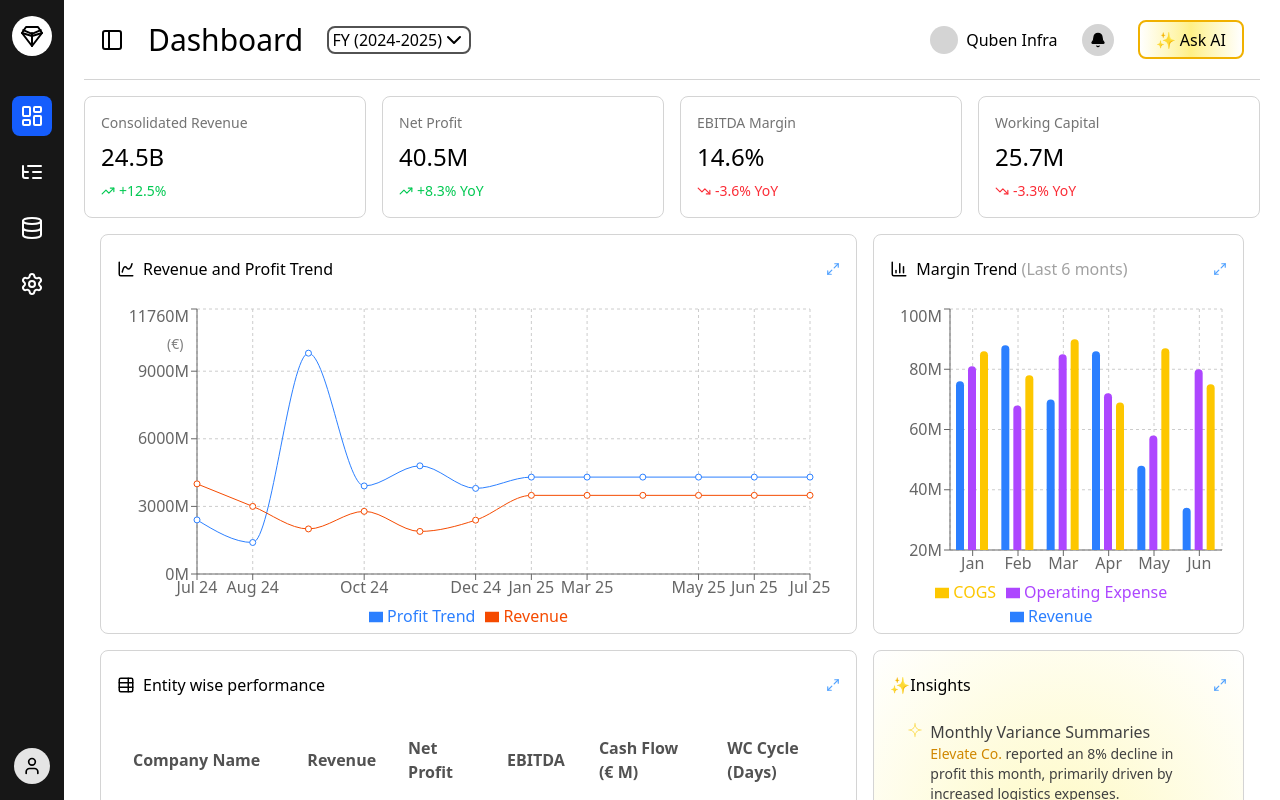
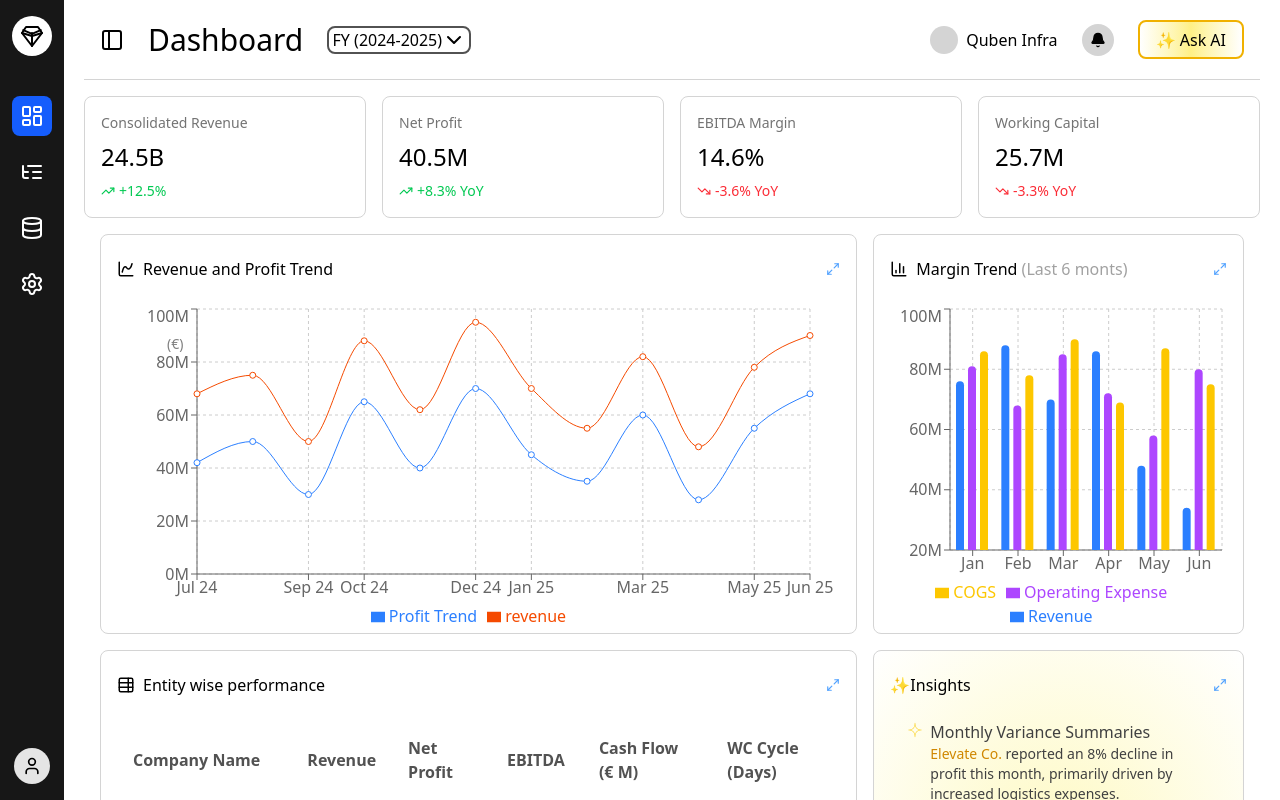
Before and after one commit to 10Yash10/Assignment-Project, a Next.js app: page /dashboard in a window 1280 px wide. Shown: the top 800 px of the page. Built offline with nearby package versions, Linux system fonts and the light colour scheme.

Commit message:
finalized dashboard - 2

```diff
--- a/src/app/dashboard/page.tsx
+++ b/src/app/dashboard/page.tsx
@@ -1,12 +1,16 @@
+"use client";
 import BarGraphComp from "@/components/ui/BarGraphComp";
 import Header from "@/components/ui/Header";
 import InfoCard from "@/components/ui/InfoCard";
 import LineChartComp from "@/components/ui/LineChart";
 import { ChartColumn, ChartSpline, Maximize, Maximize2, TableProperties, TrendingDown, TrendingUp } from "lucide-react";
 import { companyData } from "@/data/companies";
+import { lineChartData } from "@/data/linechart";
 import Image from "next/image";
+import { useState } from "react";
 
 const page = () => {
+    const [year, setYear] = useState("2024-2025");
     const wcCycleDays = [52, 76, 45, 88, 25, 36, 55, 65, 70, 40, 80, 30, 60, 50, 75, 48, 58, 68, 78, 88, 98, 28, 38, 48];
     const cashFlowData = ['150M', '100M', '200M', '50M', '300M', '80M', '140M', '40M', '250M', '90M', '180M', '60M', '220M', '70M', '280M', '85M', '150M', '45M', '240M', '100M', '190M', '55M', '230M', '65M'];
     const highlightCompanyName = (desc: string, companyName: string) => {
@@ -40,9 +44,17 @@ const page = () => {
             gain: "-3.3% YoY",
         },
     ]
+
+    const handleYearChange = (newYear: string) => {
+        setYear(newYear);
+    };
+
+    const chartData = lineChartData[year as keyof typeof lineChartData] || [];
+    console.log("chartData", chartData);
+
     return (
         <div>
-            <Header title="Dashboard" />
+            <Header title="Dashboard" selectedYear={year} onYearChange={handleYearChange} />
             {/* information in box */}
             <div className="mt-4 flex flex-wrap flex-row gap-4">
                 {boxInformation.map((item) => (
@@ -65,7 +77,7 @@ const page = () => {
                         <Maximize2 className="text-blue-400" size={14} />
                     </div>
                     <div className="h-[90%]">
-                        <LineChartComp />
+                        <LineChartComp data={chartData} />
                     </div>
                 </div>
 
@@ -164,7 +176,7 @@ const page = () => {
                                 desc: "Analysts predict a 10% growth in revenue for Elevate Co. next quarter, as new partnerships are expected to enhance market reach.",
                                 company: "Elevate Co."
                             }].map((item) => (
-                                <li className="mb-4">
+                                <li key={item.id} className="mb-4">
                                     <h1 className="text-md text-neutral-700 font-regular">{item.heading}</h1>
                                     <p className="text-sm text-neutral-700 font-regular" dangerouslySetInnerHTML={{ __html: highlightCompanyName(item.desc, item.company) }}></p>
                                 </li>
--- a/src/components/ui/Header.tsx
+++ b/src/components/ui/Header.tsx
@@ -1,14 +1,14 @@
 import { Bell, PanelRight } from "lucide-react";
 import YearSelector from "./YearSelector";
 
-const Header = ({ title, showYearSelector = true }: { title: string, showYearSelector?: boolean }) => {
+const Header = ({ title, showYearSelector = true, selectedYear, onYearChange }: { title: string, showYearSelector?: boolean, selectedYear?: string, onYearChange?: (year: string) => void }) => {
     return (
         <nav className="w-full h-20 border-b bg-white border-b-neutral-300 flex justify-between">
             {/* main logo and year selector */}
             <div className="h-full flex items-center gap-6 ml-4">
                 <PanelRight className="rotate-180" strokeWidth={2} />
                 <h1 className="text-3xl font-medium">{title}</h1>
-                {showYearSelector && <YearSelector />}
+                {showYearSelector && <YearSelector selectedYear={selectedYear} onYearChange={onYearChange} />}
             </div>
 
             {/* company name, notification and ai feature */}
--- a/src/components/ui/LineChart.tsx
+++ b/src/components/ui/LineChart.tsx
@@ -1,86 +1,12 @@
-"use client";
+'use client';
 
 import { LineChart, Line, XAxis, YAxis, CartesianGrid, Tooltip, Legend, ResponsiveContainer } from 'recharts';
 
-const data = [
-    {
-        name: 'Jul 24',
-        Revenue: 4000,
-        "Profit Trend": 2400,
-        amt: 2400,
-    },
-    {
-        name: 'Aug 24',
-        Revenue: 3000,
-        "Profit Trend": 1398,
-        amt: 2210,
-    },
-    {
-        name: 'Sept 24',
-        Revenue: 2000,
-        "Profit Trend": 9800,
-        amt: 2290,
-    },
-    {
-        name: 'Oct 24',
-        Revenue: 2780,
-        "Profit Trend": 3908,
-        amt: 2000,
-    },
-    {
-        name: 'Nov 24',
-        Revenue: 1890,
-        "Profit Trend": 4800,
-        amt: 2181,
-    },
-    {
-        name: 'Dec 24',
-        Revenue: 2390,
-        "Profit Trend": 3800,
-        amt: 2500,
-    },
-    {
-        name: 'Jan 25',
-        Revenue: 3490,
-        "Profit Trend": 4300,
-        amt: 2100,
-    },
-    {
-        name: 'Mar 25',
-        Revenue: 3490,
-        "Profit Trend": 4300,
-        amt: 2100,
-    },
-    {
-        name: 'Apr 25',
-        Revenue: 3490,
-        "Profit Trend": 4300,
-        amt: 2100,
-    },
-    {
-        name: 'May 25',
-        Revenue: 3490,
-        "Profit Trend": 4300,
-        amt: 2100,
-    },
-    {
-        name: 'Jun 25',
-        Revenue: 3490,
-        "Profit Trend": 4300,
-        amt: 2100,
-    },
-    {
-        name: 'Jul 25',
-        Revenue: 3490,
-        "Profit Trend": 4300,
-        amt: 2100,
-    },
-];
-
-export default function LineChartComp() {
+export default function LineChartComp({ data }: { data: any[] }) {
     return (
         <ResponsiveContainer width="100%" height="100%">
             <LineChart
+                key={JSON.stringify(data)} // Add key to force re-render
                 width={500}
                 height={300}
                 data={data}
@@ -92,7 +18,7 @@ export default function LineChartComp() {
                 }}
             >
                 <CartesianGrid strokeDasharray="3 3" />
-                <XAxis dataKey="name" />
+                <XAxis dataKey="month" />
                 <YAxis
                     tickFormatter={(value) => `${value}M`}
                     label={{
@@ -101,12 +27,13 @@ export default function LineChartComp() {
                         offset: 30,
                         style: { textAnchor: "start", fontSize: 14 }
                     }}
-                    domain={[0, (dataMax) => dataMax * 1.2]}
+                    domain={[0, 100]}
+                    ticks={[0, 20, 40, 60, 80, 100]}
                 />
                 <Tooltip />
                 <Legend iconType='rect' />
                 <Line type="monotone" dataKey={"Profit Trend"} stroke="oklch(62.3% 0.214 259.815)" activeDot={{ r: 4 }} />
-                <Line type="monotone" dataKey="Revenue" stroke="oklch(64.6% 0.222 41.116)" activeDot={{ r: 4 }} />
+                <Line type="monotone" dataKey="revenue" stroke="oklch(64.6% 0.222 41.116)" activeDot={{ r: 4 }} />
             </LineChart>
         </ResponsiveContainer>
     );
--- a/src/components/ui/YearSelector.tsx
+++ b/src/components/ui/YearSelector.tsx
@@ -2,16 +2,15 @@
 import { ChevronDown, ChevronUp } from "lucide-react";
 import { useState } from "react";
 
-const YearSelector = () => {
-    const [year, setYear] = useState("2024-2025");
+const YearSelector = ({ selectedYear, onYearChange }: { selectedYear?: string, onYearChange?: (year: string) => void }) => {
     const [dropdown, setDropdown] = useState<boolean>(false);
-    const years = ["2023-2024", "2022-2023", "2021-2022", "2020-2021"];
+    const years = ["2024-2025", "2023-2024", "2022-2023"];
     return (
         <div>
             <button onClick={() => setDropdown(!dropdown)} className="h-[50%] w-36 border-2 border-neutral-600 rounded-lg cursor-pointer flex items-center justify-center text-md">
-                FY {"(" + year + ")"} {dropdown ? <ChevronUp /> : <ChevronDown />}</button>
+                FY {("(" + selectedYear + ")")} {dropdown ? <ChevronUp /> : <ChevronDown />}</button>
             {dropdown && <div className="w-36 absolute mt-2 h-auto rounded-lg border-2 border-neutral-600 bg-white overflow-hidden">
-                {years.map((item) => (<button className="w-full px-4 py-2 hover:bg-neutral-300 cursor-pointer" onClick={() => { setYear(item); setDropdown(false) }}>{item}</button>))}
+                {years.map((item) => (<button key={item} className="w-full px-4 py-2 hover:bg-neutral-300 cursor-pointer" onClick={() => { if(onYearChange) onYearChange(item); setDropdown(false) }}>{item}</button>))}
             </div>}
         </div>
     )
--- /dev/null
+++ b/src/data/linechart.ts
@@ -0,0 +1,44 @@
+export const lineChartData = {
+    "2024-2025": [
+        { month: "Jul 24", revenue: 68, "Profit Trend": 42 },
+        { month: "Aug 24", revenue: 75, "Profit Trend": 50 },
+        { month: "Sep 24", revenue: 50, "Profit Trend": 30 },
+        { month: "Oct 24", revenue: 88, "Profit Trend": 65 },
+        { month: "Nov 24", revenue: 62, "Profit Trend": 40 },
+        { month: "Dec 24", revenue: 95, "Profit Trend": 70 },
+        { month: "Jan 25", revenue: 70, "Profit Trend": 45 },
+        { month: "Feb 25", revenue: 55, "Profit Trend": 35 },
+        { month: "Mar 25", revenue: 82, "Profit Trend": 60 },
+        { month: "Apr 25", revenue: 48, "Profit Trend": 28 },
+        { month: "May 25", revenue: 78, "Profit Trend": 55 },
+        { month: "Jun 25", revenue: 90, "Profit Trend": 68 },
+    ],
+    "2023-2024": [
+        { month: "Jul 23", revenue: 45, "Profit Trend": 25 },
+        { month: "Aug 23", revenue: 60, "Profit Trend": 40 },
+        { month: "Sep 23", revenue: 72, "Profit Trend": 50 },
+        { month: "Oct 23", revenue: 38, "Profit Trend": 18 },
+        { month: "Nov 23", revenue: 85, "Profit Trend": 60 },
+        { month: "Dec 23", revenue: 55, "Profit Trend": 35 },
+        { month: "Jan 24", revenue: 92, "Profit Trend": 70 },
+        { month: "Feb 24", revenue: 65, "Profit Trend": 42 },
+        { month: "Mar 24", revenue: 30, "Profit Trend": 10 },
+        { month: "Apr 24", revenue: 78, "Profit Trend": 55 },
+        { month: "May 24", revenue: 50, "Profit Trend": 30 },
+        { month: "Jun 24", revenue: 88, "Profit Trend": 65 },
+    ],
+    "2022-2023": [
+        { month: "Jul 22", revenue: 80, "Profit Trend": 55 },
+        { month: "Aug 22", revenue: 42, "Profit Trend": 20 },
+        { month: "Sep 22", revenue: 65, "Profit Trend": 40 },
+        { month: "Oct 22", revenue: 90, "Profit Trend": 68 },
+        { month: "Nov 22", revenue: 58, "Profit Trend": 35 },
+        { month: "Dec 22", revenue: 75, "Profit Trend": 50 },
+        { month: "Jan 23", revenue: 48, "Profit Trend": 28 },
+        { month: "Feb 23", revenue: 85, "Profit Trend": 60 },
+        { month: "Mar 23", revenue: 60, "Profit Trend": 38 },
+        { month: "Apr 23", revenue: 95, "Profit Trend": 72 },
+        { month: "May 23", revenue: 52, "Profit Trend": 32 },
+        { month: "Jun 23", revenue: 70, "Profit Trend": 45 },
+    ],
+};
```
